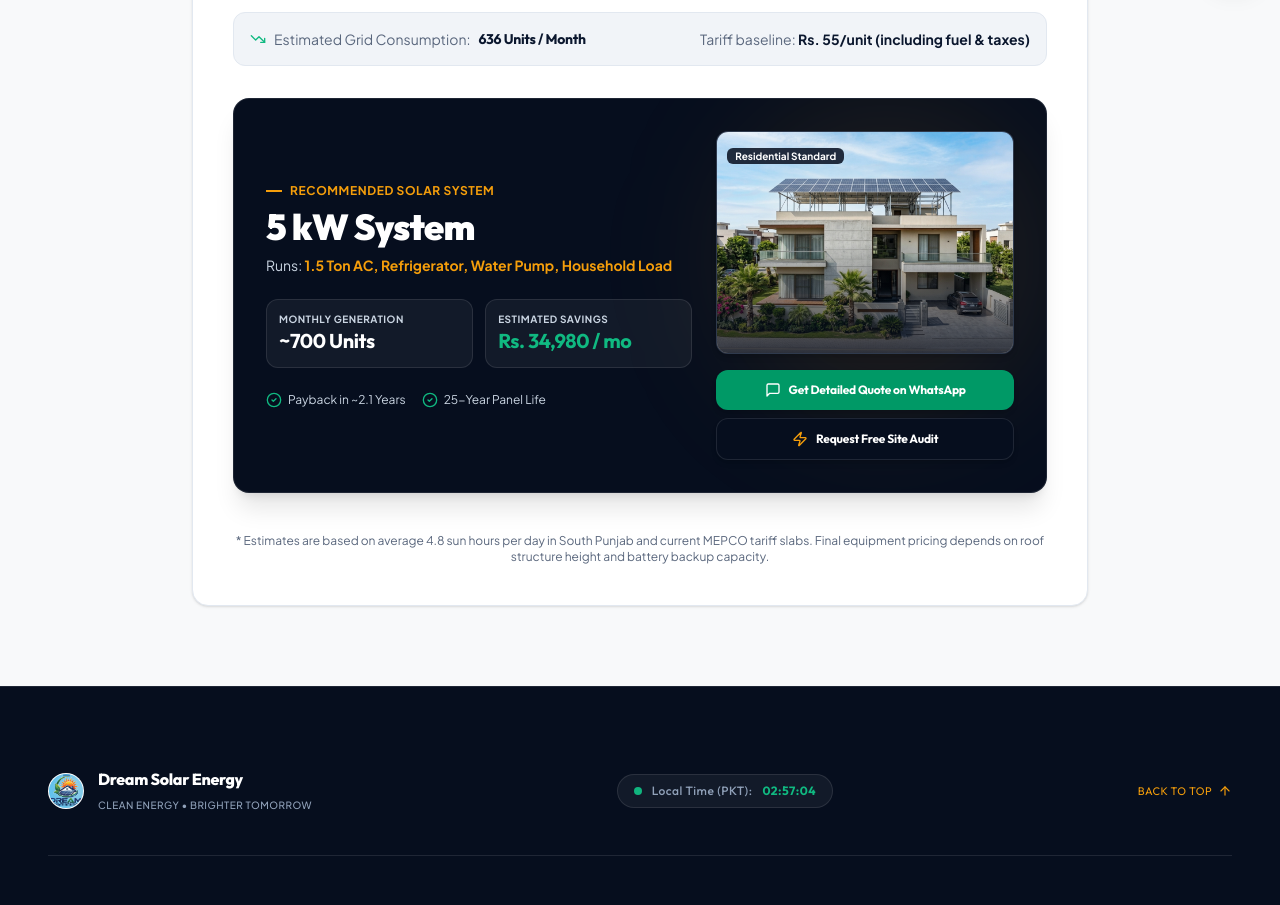
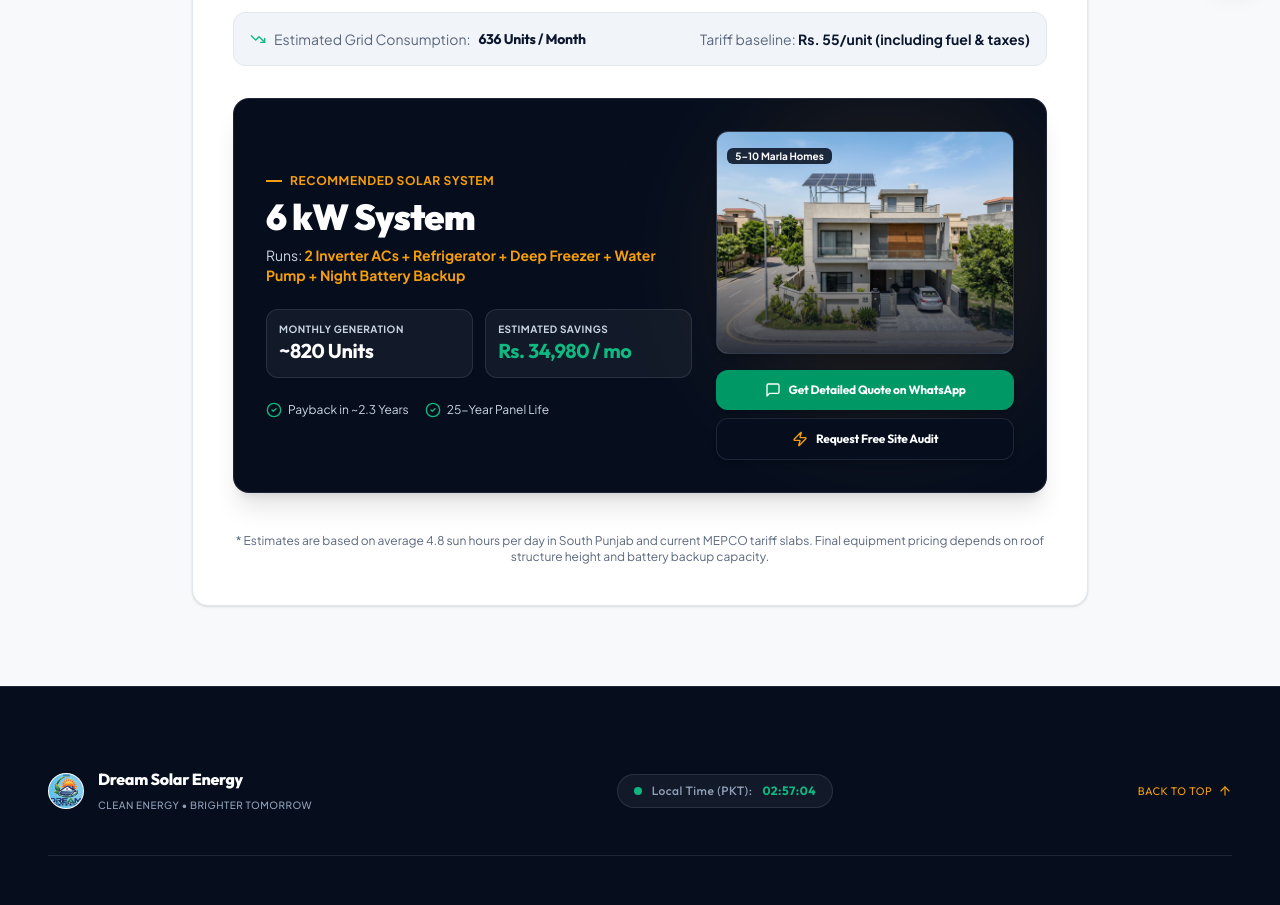
Before and after one commit to haider6982-ali/dreamsolarenergy1, a Next.js app: page /calculator in a window 1280 px wide. Shown: the part 800-1705 px from the top of the page. Built offline with nearby package versions, Linux system fonts and the light colour scheme.

Commit message:
fix: calculator updated to 6 correct systems (4/6/8/10/15/20kW) with matched images; about page hero fixed to real installation photo

```diff
--- a/app/about/page.tsx
+++ b/app/about/page.tsx
@@ -67,8 +67,8 @@ export default function AboutPage() {
         visualTone="navy"
         visualKicker="Clean Energy Deployment"
         visualBody="500+ residential, commercial, and agricultural setups across South Punjab"
-        photoSrc="/images/solar-rooftop-showcase.jpg"
-        photoAlt="Dream Solar Energy Rooftop Installation in South Punjab"
+        photoSrc="/images/turnkey-installation.jpg"
+        photoAlt="Dream Solar Energy engineers completing a rooftop installation in South Punjab"
         photoPosition="center"
         stats={[
           { value: "500+", label: "Installations" },
--- a/app/calculator/page.tsx
+++ b/app/calculator/page.tsx
@@ -20,52 +20,52 @@ export default function CalculatorPage() {
 
   const sizes = [
     {
-      kw: 3,
-      monthlyUnits: 420,
-      approxCost: 550000,
-      bestFor: "Fans, Fridge, LED Lights & 1 Inverter AC",
-      image: "/images/residential-solar.jpg",
-      type: "Residential Compact",
+      kw: 4,
+      monthlyUnits: 520,
+      approxCost: 650000,
+      bestFor: "1 Inverter AC (1.5 Ton) + Refrigerator + Water Pump + Fans & LED Lights",
+      image: "/images/pkg-4kw-rooftop.jpg",
+      type: "3–5 Marla Homes",
     },
     {
-      kw: 5,
-      monthlyUnits: 700,
-      approxCost: 875000,
-      bestFor: "1.5 Ton AC, Refrigerator, Water Pump, Household Load",
-      image: "/images/residential-solar.jpg",
-      type: "Residential Standard",
+      kw: 6,
+      monthlyUnits: 820,
+      approxCost: 980000,
+      bestFor: "2 Inverter ACs + Refrigerator + Deep Freezer + Water Pump + Night Battery Backup",
+      image: "/images/pkg-6kw-rooftop.jpg",
+      type: "5–10 Marla Homes",
     },
     {
-      kw: 7,
-      monthlyUnits: 980,
-      approxCost: 1190000,
-      bestFor: "2 Inverter ACs, Washing Machine, Complete Home Load",
-      image: "/images/solar-rooftop-showcase.jpg",
-      type: "Residential Hybrid",
+      kw: 8,
+      monthlyUnits: 1100,
+      approxCost: 1280000,
+      bestFor: "3 Inverter ACs + Complete Household Load + Full Night Backup",
+      image: "/images/pkg-8kw-rooftop.jpg",
+      type: "10 Marla – 1 Kanal Homes",
     },
     {
       kw: 10,
-      monthlyUnits: 1400,
-      approxCost: 1550000,
-      bestFor: "3 Inverter ACs, Deep Freezer, MEPCO Net Metering",
-      image: "/images/commercial-solar.jpg",
-      type: "Executive / Net-Metered",
+      monthlyUnits: 1450,
+      approxCost: 1620000,
+      bestFor: "3–4 Inverter ACs + Complete Household Load + Units Exported to WAPDA",
+      image: "/images/residential-solar.jpg",
+      type: "1 Kanal Homes & Net Metering",
     },
     {
       kw: 15,
-      monthlyUnits: 2100,
-      approxCost: 2250000,
-      bestFor: "4+ ACs, Large 1 Kanal Bungalow or Commercial Plaza",
+      monthlyUnits: 2150,
+      approxCost: 2350000,
+      bestFor: "5+ ACs Simultaneously + Commercial Lighting + Heavy WAPDA Bill Credits",
       image: "/images/commercial-solar.jpg",
-      type: "Commercial Three-Phase",
+      type: "Large Luxury Homes & Commercial",
     },
     {
       kw: 20,
       monthlyUnits: 2800,
       approxCost: 2950000,
-      bestFor: "Commercial Plaza, Private Clinic, Small Factory",
+      bestFor: "Commercial Plaza + Private Clinic + Small Factory + Solar Tube Well",
       image: "/images/industrial-solar.jpg",
-      type: "Industrial Three-Phase",
+      type: "Industrial & Agricultural",
     },
   ];
 
```
